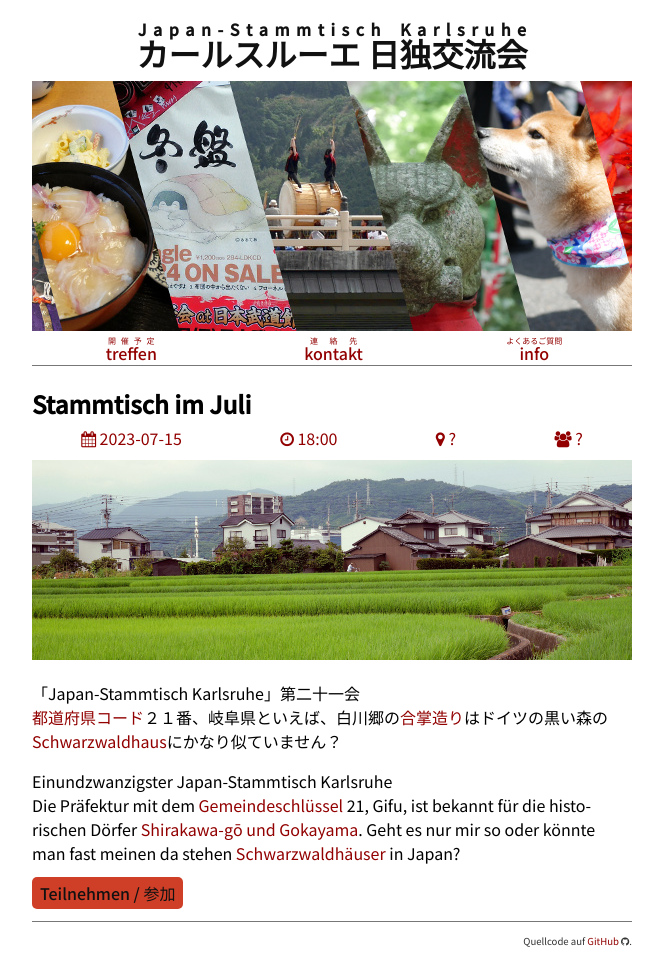
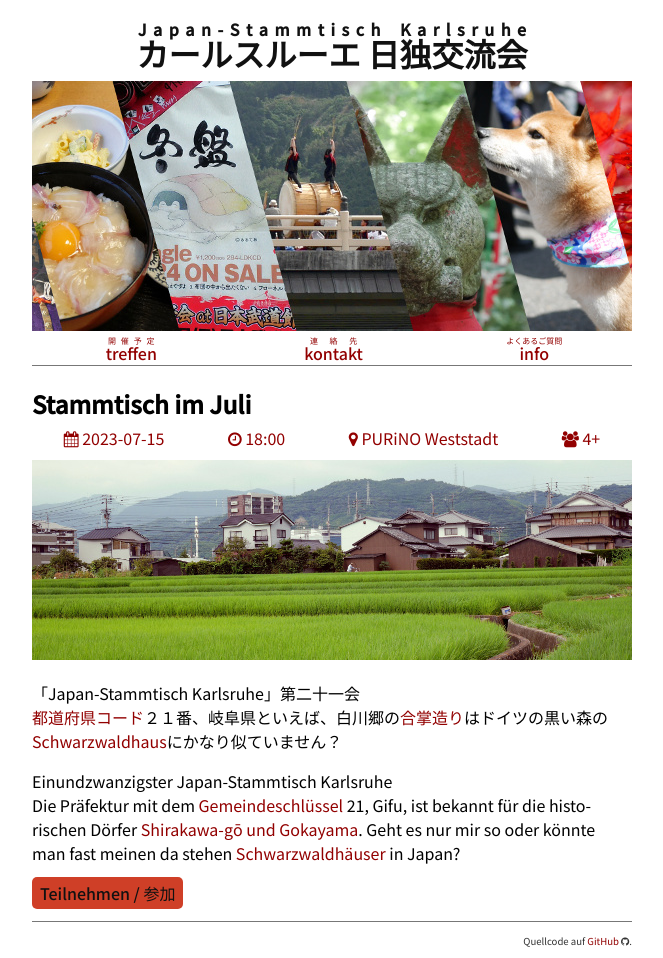
Before and after one commit to tcsch/japanstammtisch.github.io, a Jekyll site: the page built from _posts/2023-07-15-jul.md, in a window 1280 px wide. Shown: the whole page, without its empty margins (308-971 px from the left). Built offline with Jekyll 4.4.1, drawn with Linux system fonts in a browser that asks for light colours.

Commit message:
add place info to most recent post

```diff
--- a/_posts/2023-07-15-jul.md
+++ b/_posts/2023-07-15-jul.md
@@ -2,8 +2,8 @@
 layout: post
 title: "Stammtisch im Juli"
 time: "18:00"
-place: '?'
-people: "?"
+place: '<a href="https://goo.gl/maps/iu3aNQ7F7r6jUfuo9">PURiNO Weststadt</a>'
+people: "4+"
 compo: []
 img: "jul.jpg"
 ---
```
